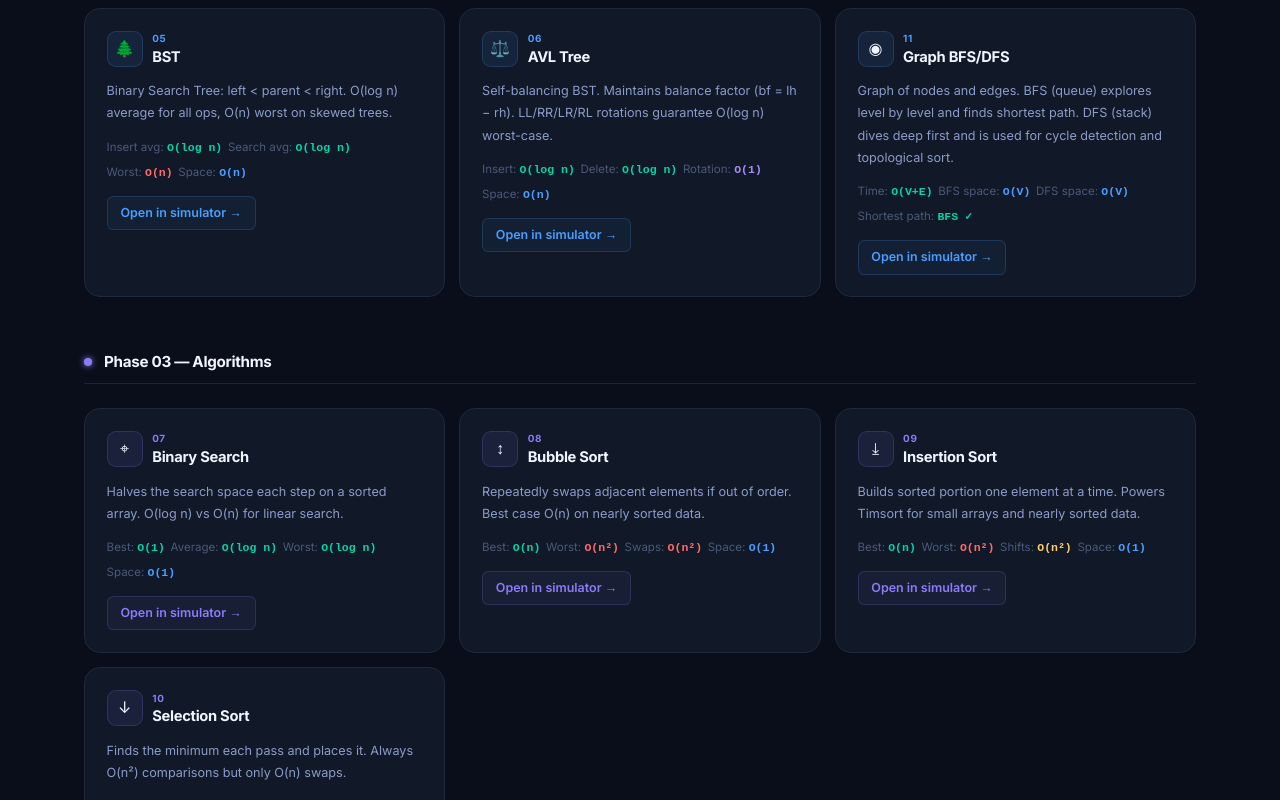
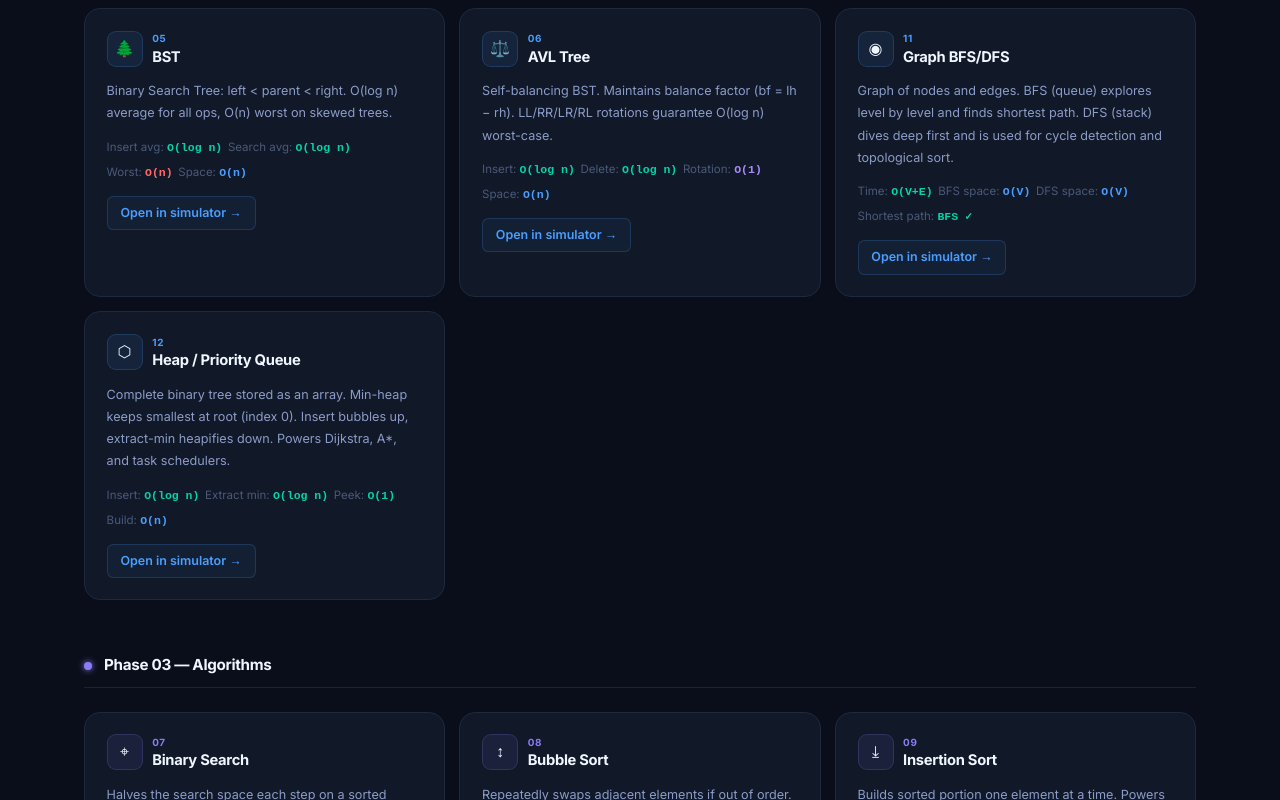
Before and after one commit to Alan-K-Biju-7/AlgoVista, a React (Create React App) app: page /concepts in a window 1280 px wide. Shown: the part 947-1747 px from the top of the page. Built offline with nearby package versions, Linux system fonts and the light colour scheme.

Commit message:
add Heap Priority Queue concept card to Phase 2 group in ConceptsPage

```diff
--- a/src/pages/ConceptsPage.jsx
+++ b/src/pages/ConceptsPage.jsx
@@ -89,6 +89,9 @@ const concepts = [
   { num: '11', icon: '◉',  title: 'Graph BFS/DFS', accent: B, to: '/simulator#graph',
     desc: 'Graph of nodes and edges. BFS (queue) explores level by level and finds shortest path. DFS (stack) dives deep first and is used for cycle detection and topological sort.',
     complexities: [{ label: 'Time', val: 'O(V+E)', color: G }, { label: 'BFS space', val: 'O(V)', color: B }, { label: 'DFS space', val: 'O(V)', color: B }, { label: 'Shortest path', val: 'BFS ✓', color: G }] },
+  { num: '12', icon: '⬡',  title: 'Heap / Priority Queue', accent: B, to: '/simulator#heap',
+    desc: 'Complete binary tree stored as an array. Min-heap keeps smallest at root (index 0). Insert bubbles up, extract-min heapifies down. Powers Dijkstra, A*, and task schedulers.',
+    complexities: [{ label: 'Insert', val: 'O(log n)', color: G }, { label: 'Extract min', val: 'O(log n)', color: G }, { label: 'Peek', val: 'O(1)', color: G }, { label: 'Build', val: 'O(n)', color: B }] },
   { num: '07', icon: '⌖',  title: 'Binary Search',  accent: P, to: '/simulator#bsearch',
     desc: 'Halves the search space each step on a sorted array. O(log n) vs O(n) for linear search.',
     complexities: [{ label: 'Best', val: 'O(1)', color: G }, { label: 'Average', val: 'O(log n)', color: G }, { label: 'Worst', val: 'O(log n)', color: G }, { label: 'Space', val: 'O(1)', color: B }] },
@@ -105,7 +108,7 @@ const concepts = [
 
 const groups = [
   { phase: 'P1', label: 'Phase 01 — Linear Data Structures', color: G, ids: ['01','02','03','04'] },
-  { phase: 'P2', label: 'Phase 02 — Trees & Graphs',         color: B, ids: ['05','06','11'] },
+  { phase: 'P2', label: 'Phase 02 — Trees, Graphs & Heap',   color: B, ids: ['05','06','11','12'] },
   { phase: 'P3', label: 'Phase 03 — Algorithms',             color: P, ids: ['07','08','09','10'] },
 ];
 
```
